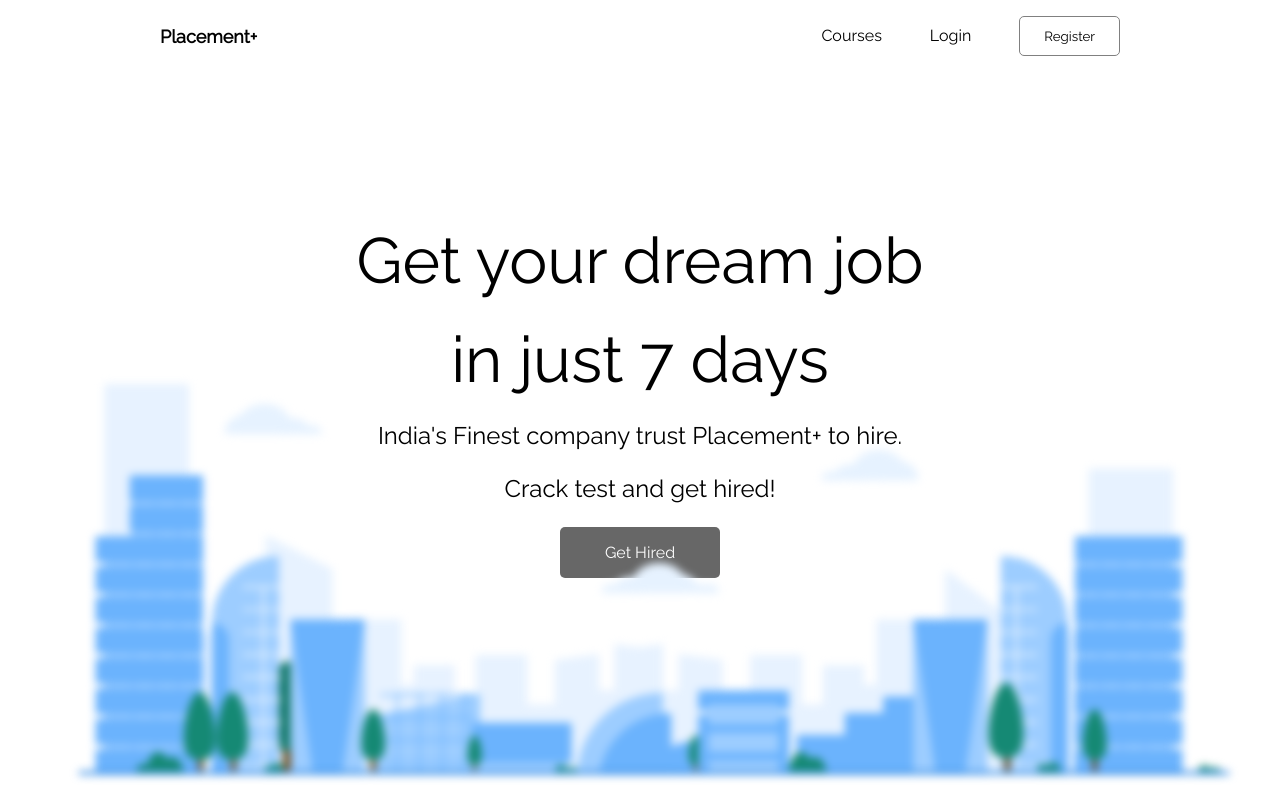
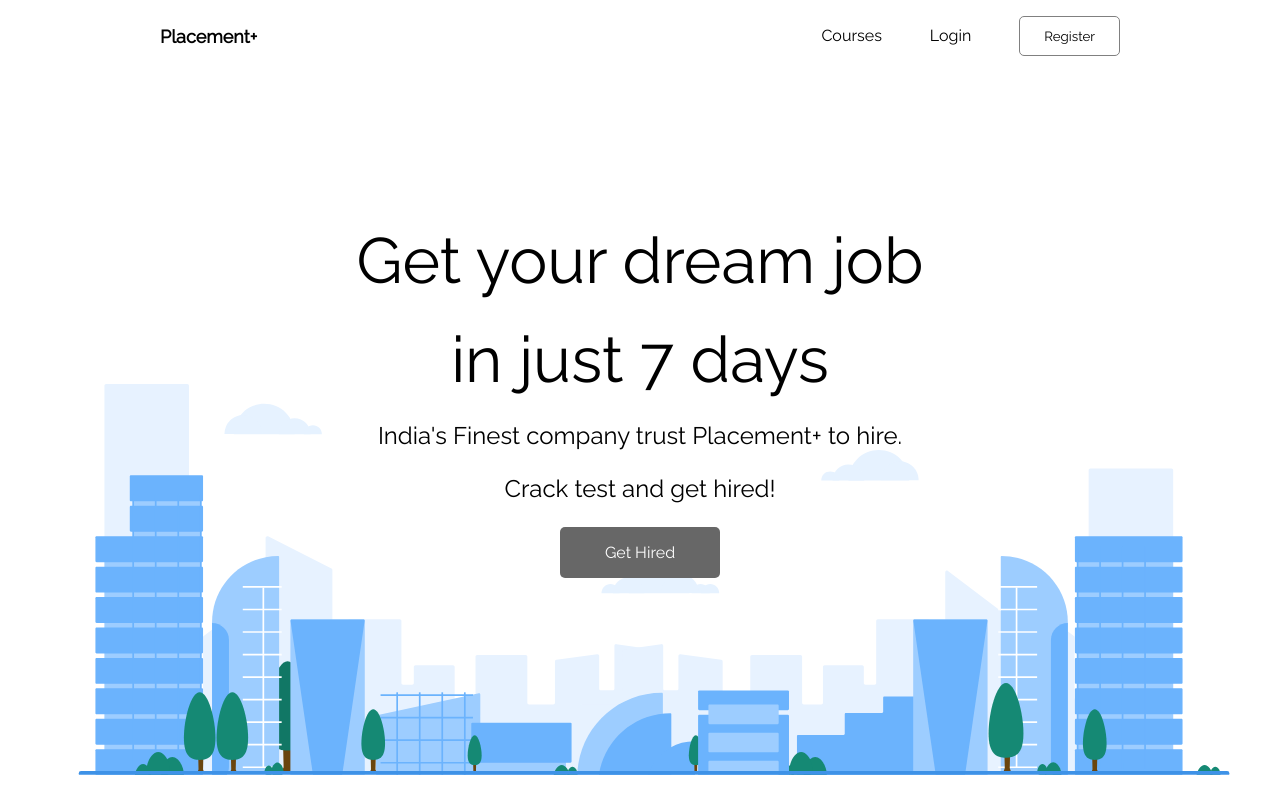
Before and after one commit to Phoenix6296/studies-zone-task, a React (Create React App) app: page / in a window 1280 px wide. Built offline with nearby package versions, Linux system fonts and the light colour scheme.

Commit message:
Fixed the blur of the homepage

```diff
--- a/src/Components/Register/Register.css
+++ b/src/Components/Register/Register.css
@@ -30,7 +30,7 @@
      z-index: 1;
  }
 
- img {
+ .r-wrapper>img {
      height: 100vh;
      width: 100%;
      filter: blur(4px);
--- a/src/Components/Register/Register.jsx
+++ b/src/Components/Register/Register.jsx
@@ -4,7 +4,7 @@ import BannerImage from "../../Assets/bannerImage.svg";
 
 const Register = () => {
   return (
-    <>
+    <div className="r-wrapper">
       <div className="register">
         <span>
           Placement <span>+</span>
@@ -32,7 +32,7 @@ const Register = () => {
         </div>
       </div>
       <img src={BannerImage} alt="" />
-    </>
+    </div>
   );
 };
 
```
